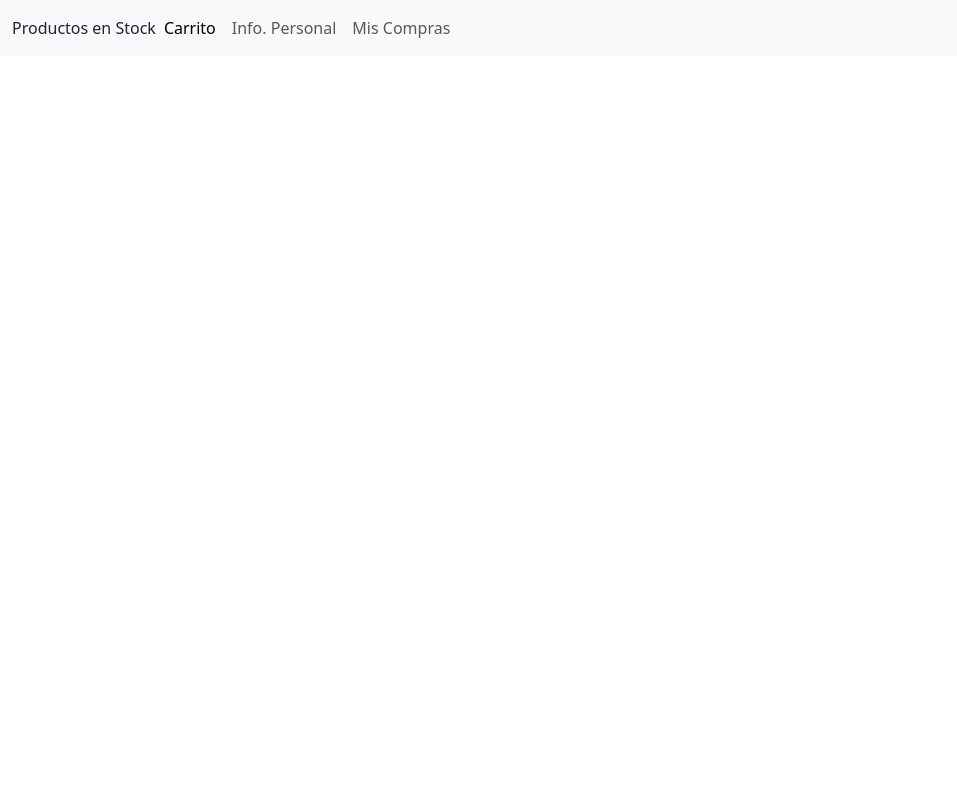
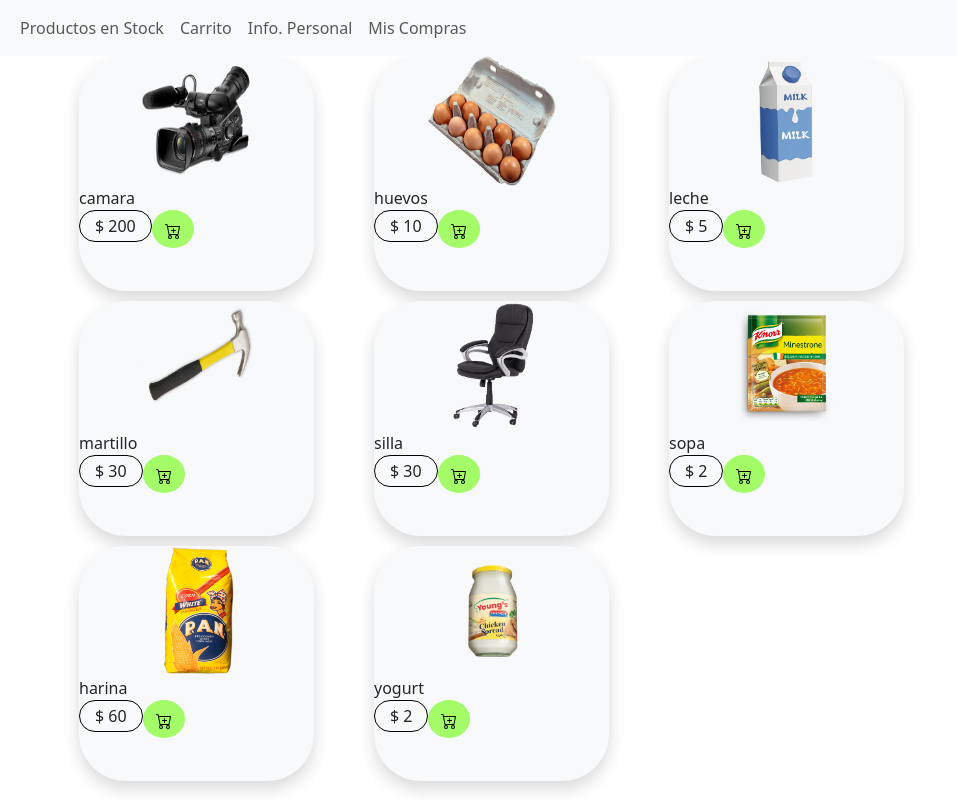
Before and after one commit to felixD2023/LaPopularShop, a React (Vite) app: page /customer in a window 1280 px wide. Shown: the whole page, without its empty margins (0-957 px from the left). Built offline with nearby package versions, Linux system fonts and the light colour scheme; sample sign-in values are in the browser's storage.

Commit message:
creacion de los componentes en la pagina productos en stock

```diff
--- /dev/null
+++ b/src/Pages/Customer/Componente.jsx
@@ -0,0 +1,26 @@
+import React from 'react'
+
+const Componente = ({ imagen, precio, nombre }) => {
+	return (
+		<div className='shadow' style={{width:"235px",height:"235px",borderRadius:"20%",marginRight:"60px",marginBottom:"10px",backgroundColor:"#f8f9fa"}}>
+			<div style={{display:"flex", justifyContent:"center"}}>
+			<img src={imagen} style={{width:"130px", height:"130px"}}></img>
+			</div>
+
+			<div>{nombre}</div>
+			<div style={{display:"flex"}}>
+				<div style={{padding:"15px",borderRadius:'2em', border:"1px solid black",height:'10px',display:'flex',alignItems:'center'}}>$ {precio}</div>
+				<button className='btn btn-success' style={{borderRadius:'50%'}}>
+					<svg xmlns="http://www.w3.org/2000/svg" width="16" height="16" fill="currentColor" class="bi bi-cart-plus" viewBox="0 0 16 16">
+						<path d="M9 5.5a.5.5 0 0 0-1 0V7H6.5a.5.5 0 0 0 0 1H8v1.5a.5.5 0 0 0 1 0V8h1.5a.5.5 0 0 0 0-1H9z" />
+						<path d="M.5 1a.5.5 0 0 0 0 1h1.11l.401 1.607 1.498 7.985A.5.5 0 0 0 4 12h1a2 2 0 1 0 0 4 2 2 0 0 0 0-4h7a2 2 0 1 0 0 4 2 2 0 0 0 0-4h1a.5.5 0 0 0 .491-.408l1.5-8A.5.5 0 0 0 14.5 3H2.89l-.405-1.621A.5.5 0 0 0 2 1zm3.915 10L3.102 4h10.796l-1.313 7zM6 14a1 1 0 1 1-2 0 1 1 0 0 1 2 0m7 0a1 1 0 1 1-2 0 1 1 0 0 1 2 0" />
+					</svg></button>
+			</div>
+
+
+
+		</div>
+	)
+}
+
+export default Componente
--- a/src/Pages/Customer/Customer.jsx
+++ b/src/Pages/Customer/Customer.jsx
@@ -1,11 +1,12 @@
 import React from 'react'
 import NavBar from './NavBar'
+import { Outlet } from 'react-router-dom'
 
 const Customer = () => {
   return (
     <>
     <NavBar/>
-
+    <Outlet/>
 
     </>
   )
--- a/src/Pages/Customer/NavBar.jsx
+++ b/src/Pages/Customer/NavBar.jsx
@@ -1,4 +1,5 @@
 import React from 'react'
+
 
 
 const NavBar = () => {
@@ -6,16 +7,12 @@ const NavBar = () => {
     <>
       <nav className="navbar navbar-expand-lg bg-body-tertiary">
         <div className="container-fluid">
-    <a className="nav-link" href="#">Productos en Stock</a>
-    <button className="navbar-toggler" type="button" data-bs-toggle="collapse" data-bs-target="#navbarNavAltMarkup" aria-controls="navbarNavAltMarkup" aria-expanded="false" aria-label="Toggle navigation">
-      <span className="navbar-toggler-icon"></span>
-    </button>
           <div className="collapse navbar-collapse" id="navbarNavAltMarkup">
             <div className="navbar-nav">
-        <a className="nav-link active" aria-current="page" href="#">Carrito</a>
+              <a className="nav-link" href="">Productos en Stock</a>
+              <a className="nav-link" aria-current="page" href="#">Carrito</a>
               <a className="nav-link" href="#">Info. Personal</a>
               <a className="nav-link" href="#">Mis Compras</a>
-
             </div>
           </div>
         </div>
--- a/src/Pages/Customer/ProductStock.jsx
+++ b/src/Pages/Customer/ProductStock.jsx
@@ -1,10 +1,14 @@
 import React from 'react'
 import {articulos} from './articulos'
+import Componente from './Componente'
 
 const ProductStock = () => {
 
   return (
-    <div>
+    <div style={{display:"flex",flexWrap:"wrap",height:"60px",padding:"0px 15px",width:"90%",margin:"auto"}}>
+        {
+          articulos.map((cursor)=><Componente key={cursor.nombre} imagen={cursor.imagen} nombre={cursor.nombre} precio={cursor.precio}></Componente>)
+        }
 
     </div>
   )
--- a/src/Pages/Customer/articulos.js
+++ b/src/Pages/Customer/articulos.js
@@ -5,7 +5,7 @@ import leche from "../../Images/leche.png"
 import martillo from "../../Images/martillo.png"
 import silla from "../../Images/silla.png"
 import sopa from "../../Images/sopa.png"
-import taladro from "../../Images/taladro.png"
+import harina from "../../Images/harina.png"
 import yogurt from "../../Images/yogurt.png"
 
 export const articulos = [
@@ -46,8 +46,8 @@ export const articulos = [
 
     },
     {
-        "imagen": taladro,
-        "nombre": "taladro",
+        "imagen": harina,
+        "nombre": "harina",
         "precio": 60
 
     },
```
Also changed, not shown: src/main.jsx (+13 -1 lines), src/Images/harina.jpg (added), src/Images/harina.png (added). Lines whose indentation alone changed are shown as unchanged.
